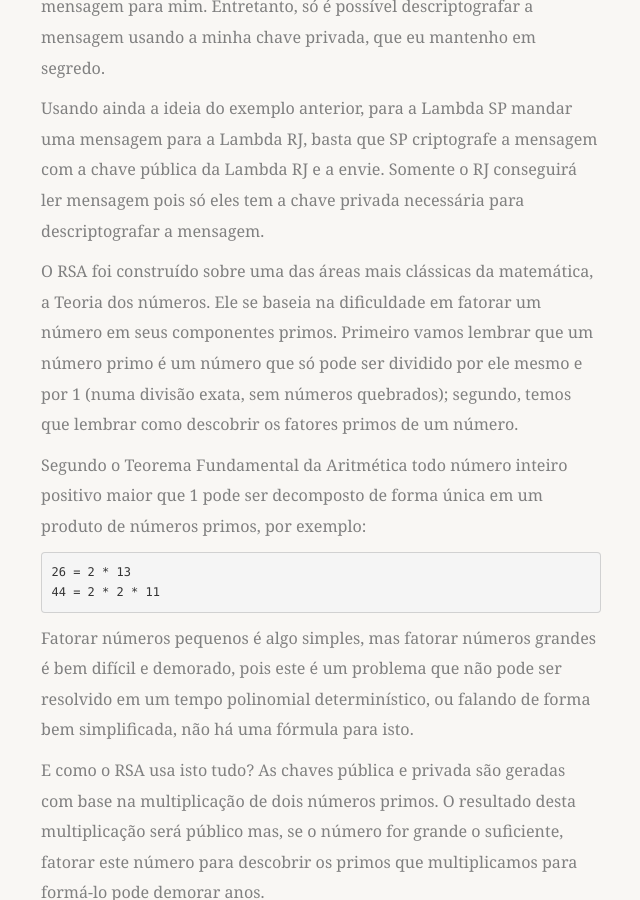
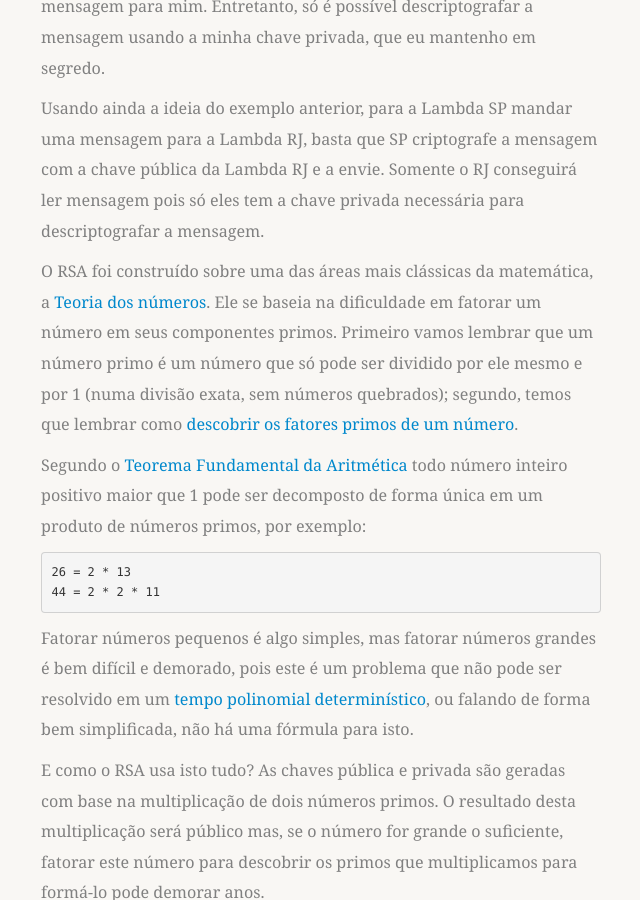
Before and after one commit to fholiveira/fholiveira.github.io, a Jekyll site: the page built from _posts/2013-06-05-Entendendo_a_criptografia_rsa.md, in a window 1280 px wide and 900 px high, scrolled down 1843 px. Shown: the whole window, without its empty margins (389-1029 px from the left). Built offline with Jekyll 4.4.1, drawn with Linux system fonts in a browser that asks for light colours; some web fonts are replaced; part of the change alters nothing that is shown.

```diff
--- a/_posts/2013-06-05-Entendendo_a_criptografia_rsa.md
+++ b/_posts/2013-06-05-Entendendo_a_criptografia_rsa.md
@@ -23,14 +23,14 @@ Esta é a parte legal. Com o RSA eu tenho duas chaves: uma pública e uma privad
 
 Usando ainda a ideia do exemplo anterior, para a Lambda SP mandar uma mensagem para a Lambda RJ, basta que SP criptografe a mensagem com a chave pública da Lambda RJ e a envie. Somente o RJ conseguirá ler mensagem pois só eles tem a chave privada necessária para descriptografar a mensagem.
 
-O RSA foi construído sobre uma das áreas mais clássicas da matemática, a Teoria dos números. Ele se baseia na dificuldade em fatorar um número em seus componentes primos. Primeiro vamos lembrar que um número primo é um número que só pode ser dividido por ele mesmo e por 1 (numa divisão exata, sem números quebrados); segundo, temos que lembrar como descobrir os fatores primos de um número.
+O RSA foi construído sobre uma das áreas mais clássicas da matemática, a [Teoria dos números][1]. Ele se baseia na dificuldade em fatorar um número em seus componentes primos. Primeiro vamos lembrar que um número primo é um número que só pode ser dividido por ele mesmo e por 1 (numa divisão exata, sem números quebrados); segundo, temos que lembrar como [descobrir os fatores primos de um número][2].
 
-Segundo o Teorema Fundamental da Aritmética todo número inteiro positivo maior que 1 pode ser decomposto de forma única em um produto de números primos, por exemplo:
+Segundo o [Teorema Fundamental da Aritmética][3] todo número inteiro positivo maior que 1 pode ser decomposto de forma única em um produto de números primos, por exemplo:
 
     26 = 2 * 13
     44 = 2 * 2 * 11
 
-Fatorar números pequenos é algo simples, mas fatorar números grandes é bem difícil e demorado, pois este é um problema que não pode ser resolvido em um tempo polinomial determinístico, ou falando de forma bem simplificada, não há uma fórmula para isto.
+Fatorar números pequenos é algo simples, mas fatorar números grandes é bem difícil e demorado, pois este é um problema que não pode ser resolvido em um [tempo polinomial determinístico][4], ou falando de forma bem simplificada, não há uma fórmula para isto.
 
 E como o RSA usa isto tudo? As chaves pública e privada são geradas com base na multiplicação de dois números primos. O resultado desta multiplicação será público mas, se o número for grande o suficiente, fatorar este número para descobrir os primos que multiplicamos para formá-lo pode demorar anos.
 
@@ -40,3 +40,7 @@ Preparem papel, caneta e calculadora pois no próximo post vamos executar o pass
 
 
 [diffie-hellman]: /img/diffie-hellman.png "Ideia geral de criptografia de chave assimétrica, semelhante ao método Diffie-Hellman"
+[1]: http://pt.wikipedia.org/wiki/Teoria_dos_n%C3%BAmeros
+[2]: http://www.somatematica.com.br/fundam/decomp.php
+[3]: http://pt.wikipedia.org/wiki/Teorema_Fundamental_da_Aritm%C3%A9tica
+[4]: http://pt.wikipedia.org/wiki/NP_(complexidade)
```
